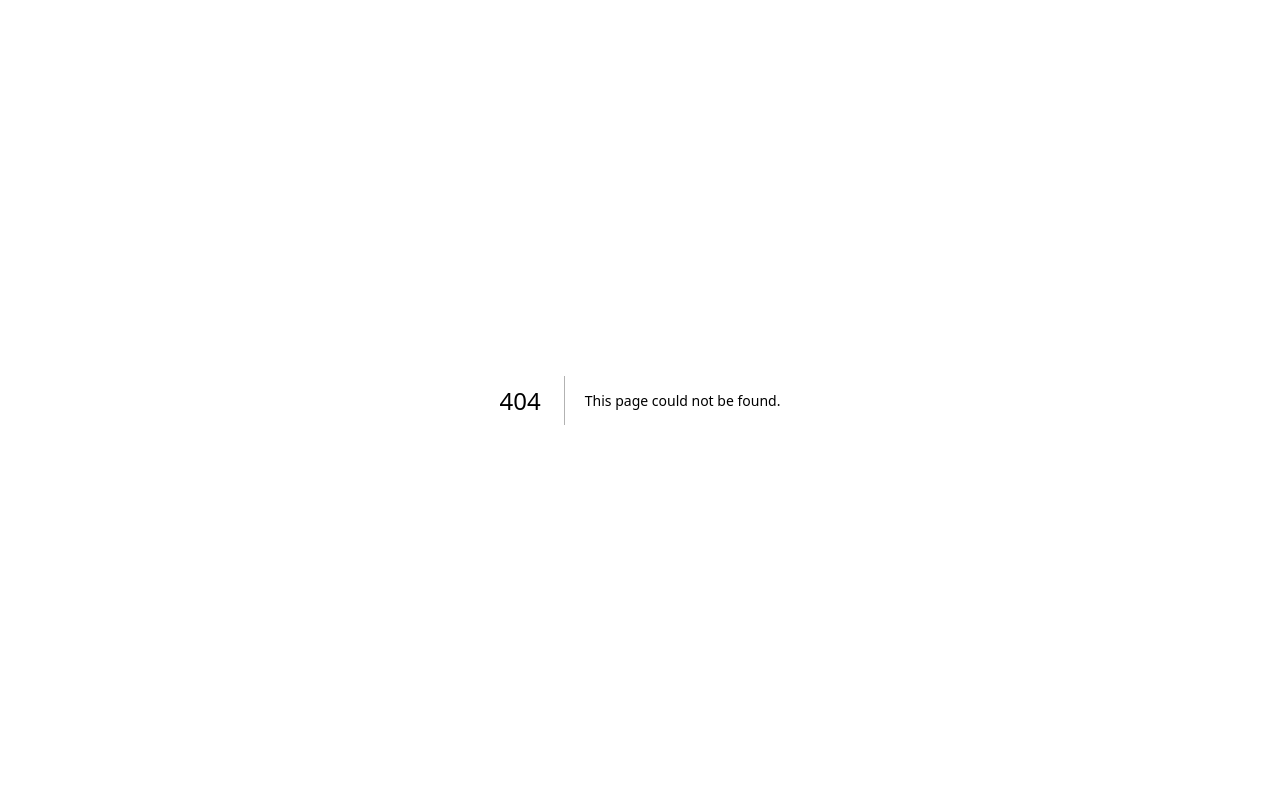
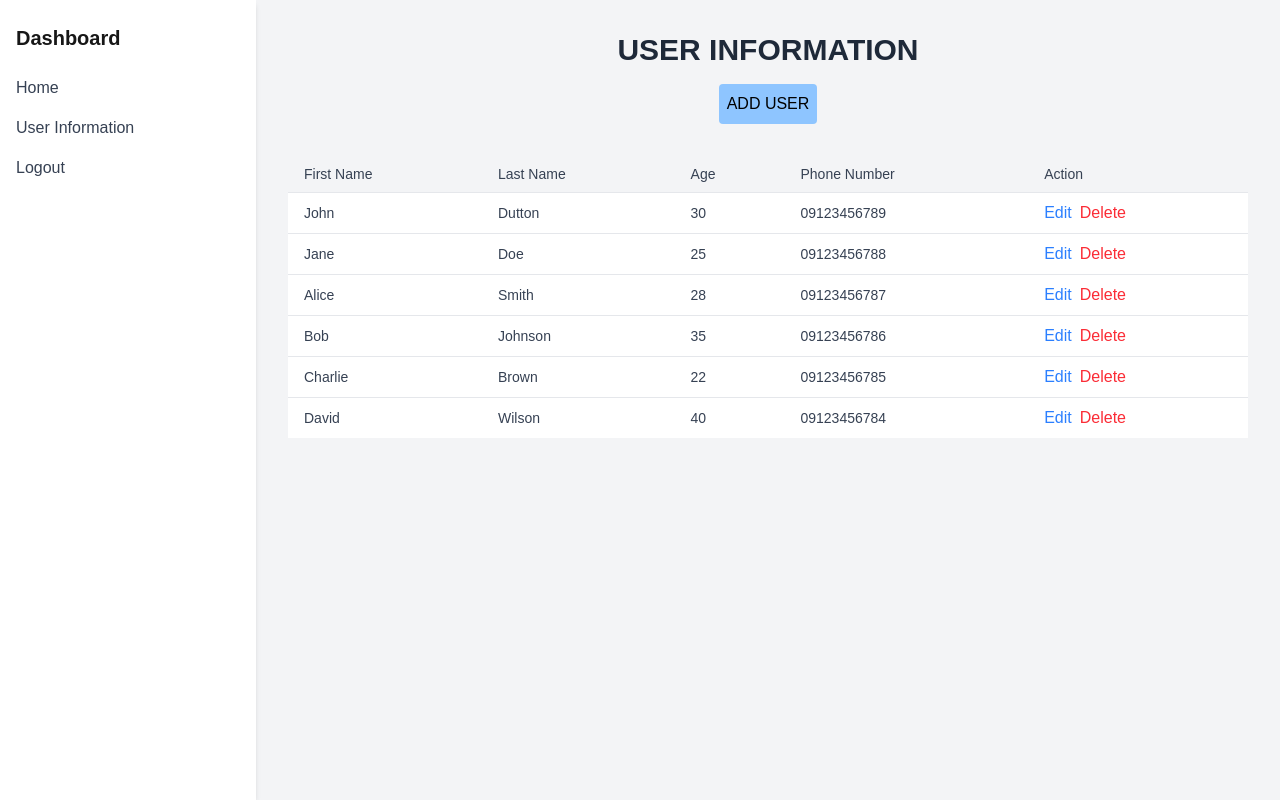
Before and after one commit to vinicigold/new-crud, a Next.js app: page /dashboard/userinfo in a window 1280 px wide. Before the commit this address had no page. Built offline with nearby package versions, Linux system fonts and the light colour scheme.

Commit message:
reusable components

```diff
--- /dev/null
+++ b/app/components/button.tsx
@@ -0,0 +1,25 @@
+import React from "react";
+import clsx from "clsx";
+
+type ButtonProps = {
+    children: React.ReactNode;
+    variants?: "primary" | "secondary" | "danger";
+    onclick?: () => void;
+};
+
+const Button: React.FC<ButtonProps> = ({children, variants = "primary", onclick}) => {
+    const buttonClasses = clsx(
+        "px-10 py-2 rounded-md font-semidbold transition",{
+            "bg-blue-500 text-white hover:bg-blue-600": variants === "primary",
+            "bg-gray-500 text-white hover:bg-gray-600": variants === "secondary",
+            "bg-red-500 text-white hover:bg-red-600": variants === "danger",
+        }
+    );
+    return (
+        <button className={buttonClasses} onClick={onclick} type="submit">
+            {children}
+        </button>
+    );
+};
+
+export default Button;
--- /dev/null
+++ b/app/components/index.ts
@@ -0,0 +1 @@
+export { default as Button } from "./button";
--- /dev/null
+++ b/app/components/input.tsx
@@ -0,0 +1 @@
+import React from "react"
--- a/app/dashboard/page.tsx
+++ b/app/dashboard/page.tsx
@@ -13,7 +13,7 @@ export default function Dashboard() {
                     <button className='text-gray-700 hover:text-blue-500 block' onClick={() => router.push('/dashboard')}>
                         Home
                     </button>
-                    <button className='text-gray-700 hover:text-blue-500 block' onClick={() => router.push('/dashboard/info')}>
+                    <button className='text-gray-700 hover:text-blue-500 block' onClick={() => router.push('/dashboard/userinfo')}>
                         User Information
                     </button>
                     <button className='text-gray-700 hover:text-blue-500 block' onClick={() => router.push('/welcome/signin')}>
@@ -21,6 +21,11 @@ export default function Dashboard() {
                     </button>
                 </nav>
             </aside>
+            <main className='flex-1 p-8'>
+                <h2 className='text-3xl font-semibold text-gray-800 mb-4 text-center'>
+                    WELCOME
+                </h2>
+            </main>
         </div>
     );
 }
--- /dev/null
+++ b/app/dashboard/userinfo/page.tsx
@@ -0,0 +1,69 @@
+'use client';
+import React from 'react';
+import { useRouter } from 'next/navigation';
+
+export default function UserInfo() {
+
+    const router = useRouter();
+
+    const dummyData = [
+        { firstName: 'John', lastName: 'Dutton', age: 30, phone: '09123456789' },
+        { firstName: 'Jane', lastName: 'Doe', age: 25, phone: '09123456788' },
+        { firstName: 'Alice', lastName: 'Smith', age: 28, phone: '09123456787' },
+        { firstName: 'Bob', lastName: 'Johnson', age: 35, phone: '09123456786' },
+        { firstName: 'Charlie', lastName: 'Brown', age: 22, phone: '09123456785' },
+        { firstName: 'David', lastName: 'Wilson', age: 40, phone: '09123456784' },]
+
+    return(
+        <div className="min-h-screen flex bg-gray-100">
+            <aside className="w-64 bg-white shadow-md px-4 py-6">
+                <h2 className="text-xl font-bold mb-6">Dashboard</h2>
+                <nav className="space-y-4">
+                    <button className='text-gray-700 hover:text-blue-500 block' onClick={() => router.push('/dashboard')}>
+                        Home
+                    </button>
+                    <button className='text-gray-700 hover:text-blue-500 block' onClick={() => router.push('/dashboard/userinfo')}>
+                        User Information
+                    </button>
+                    <button className='text-gray-700 hover:text-blue-500 block' onClick={() => router.push('/welcome/signin')}>
+                        Logout
+                    </button>
+                </nav>
+            </aside>
+            <main className='flex-1 p-8'>
+                <h2 className='text-3xl font-semibold text-gray-800 mb-4 text-center'>USER INFORMATION</h2>
+                <div className='flex justify-center items-center mb-4'>
+                    <button className='text-black hover:bg-blue-500 mb-4 rounded bg-blue-300 p-2'>ADD USER
+                    </button>
+                </div>
+                <div className="overflow-x-auto">
+                    <table className="min-w-full divide-y divide-gray-200">
+                        <thead className="bg-gray-100">
+                            <tr>
+                                <th className="px-4 py-2 text-left text-sm font-medium text-gray-700">First Name</th>
+                                <th className="px-4 py-2 text-left text-sm font-medium text-gray-700">Last Name</th>
+                                <th className="px-4 py-2 text-left text-sm font-medium text-gray-700">Age</th>
+                                <th className="px-4 py-2 text-left text-sm font-medium text-gray-700">Phone Number</th>
+                                <th className="px-4 py-2 text-left text-sm font-medium text-gray-700">Action</th>
+                            </tr>
+                        </thead>
+                        <tbody className="bg-white divide-y divide-gray-200">
+                            {dummyData.map((user,i) => (
+                                <tr key={i}>
+                                    <td className="px-4 py-2 text-sm text-gray-700">{user.firstName}</td>
+                                    <td className="px-4 py-2 text-sm text-gray-700">{user.lastName}</td>
+                                    <td className="px-4 py-2 text-sm text-gray-700">{user.age}</td>
+                                    <td className="px-4 py-2 text-sm text-gray-700">{user.phone}</td>
+                                    <td className="px-4 py-2">
+                                        <button className='text-blue-500 hover:underline'>Edit</button>
+                                        <button className='text-red-500 hover:underline ml-2'>Delete</button>
+                                    </td>
+                                </tr>
+                            ))}
+                        </tbody>
+                    </table>
+                </div>
+            </main>
+        </div>
+    );
+}
--- a/app/page.tsx
+++ b/app/page.tsx
@@ -1,6 +1,7 @@
 'use client';
 
 import { useRouter } from 'next/navigation';
+import { Button } from './components';
 
 export default function Home() {
   const router = useRouter();
@@ -11,9 +12,17 @@ export default function Home() {
     <div className="w-screen h-screen flex items-center justify-center bg-cover bg-center bg-no-repeat"
         style={{ backgroundImage: `url('/bg.jpg')` }}>
       <div className='mb-4'>
-        <button type='submit' onClick={handleStart} className=' bg-blue-300 text-black p-2 rounded w-full max-w-
-      hover:bg-blue-600 transition duration-200'>START</button>
-        </div>
+        <Button variants="secondary" onclick={handleStart}>START</Button>
+        <Button variants="danger" onclick={handleStart}>
+          click here
+        </Button>
+        <Button variants="primary" onclick={handleStart}>
+          watdahil
+        </Button>
+      </div>
+      <div className='flex flex-col gap-4 justify-center items-center'>
+
+      </div>
     </div>
   );
 }
--- a/app/welcome/signup/page.tsx
+++ b/app/welcome/signup/page.tsx
@@ -1,7 +1,6 @@
 'use client';
 import { useState } from 'react';
 import { useRouter } from 'next/navigation';
-
 
 export default function SignUpPage() {
 
@@ -14,7 +13,10 @@ export default function SignUpPage() {
         <div className="w-screen h-screen flex items-center justify-center bg-cover bg-center bg-no-repeat"
         style={{ backgroundImage: `url('/bg.jpg')` }}>
             <main className="flex flex-col gap-[32px] row-start-2 items-center sm:items-start w-full max-w-md">
-                <form className='w-full bg-white p-6 rounded-lg shadow-md border bg-opacity-90'>
+                <form className='w-full bg-white p-6 rounded-lg shadow-md border bg-opacity-90'
+                    onSubmit={(e) => {e.preventDefault();
+                        router.push('/welcome/signin');
+                    }}>
                     <div className='mb-4 flex items-center justify-between'>
                         <button type='button' onClick={handleBackSignIn} className='hover:underline mb-4'>
                             ←
@@ -34,18 +36,30 @@ export default function SignUpPage() {
                         </input>
                     </div>
                     <div className='mb-4'>
-                        <label className="block mb-2" htmlFor="email">Username</label>
+                        <label className="block mb-2" htmlFor="username">Username</label>
                         <input type='text' id='username' name='username' placeholder='Enter your username' required
+                        className='border border-gray-300 p-2 rounded w-full max-w-s'>
+                        </input>
+                    </div>
+                    <div className='mb-4'>
+                        <label className="block mb-2" htmlFor="age">Age</label>
+                        <input type='text' id='age' name='age' placeholder='Enter your age' required
+                        className='border border-gray-300 p-2 rounded w-full max-w-s'>
+                        </input>
+                    </div>
+                    <div className='mb-4'>
+                        <label className="block mb-2" htmlFor="phone">Phone</label>
+                        <input type='tel' id='phone' name='phone' placeholder='Enter your phone no.' required
                         className='border border-gray-300 p-2 rounded w-full max-w-s'>
                         </input>
                     </div>
                     <div className="mb-4">
                         <label className="block mb-2" htmlFor="email">Password</label>
-                        <input type='text' id='password' name='password' placeholder='Enter your password' required
+                        <input type='password' id='password' name='password' placeholder='Enter your password' required
                         className='border border-gray-300 p-2 rounded w-full max-w-s'></input>
                     </div>
                     <div className='mb-4'>
-                        <button type='submit' onClick={handleBackSignIn} className=' bg-blue-300 text-black p-2 rounded w-full max-w-s
+                        <button type='submit' className=' bg-blue-300 text-black p-2 rounded w-full max-w-s
                         hover:bg-blue-600 transition duration-200'>Sign Up</button>
                     </div>
                 </form>
```
Also changed, not shown: package.json (+8 -7 lines), 1 other file (tests, documents, lock files or other folders).
